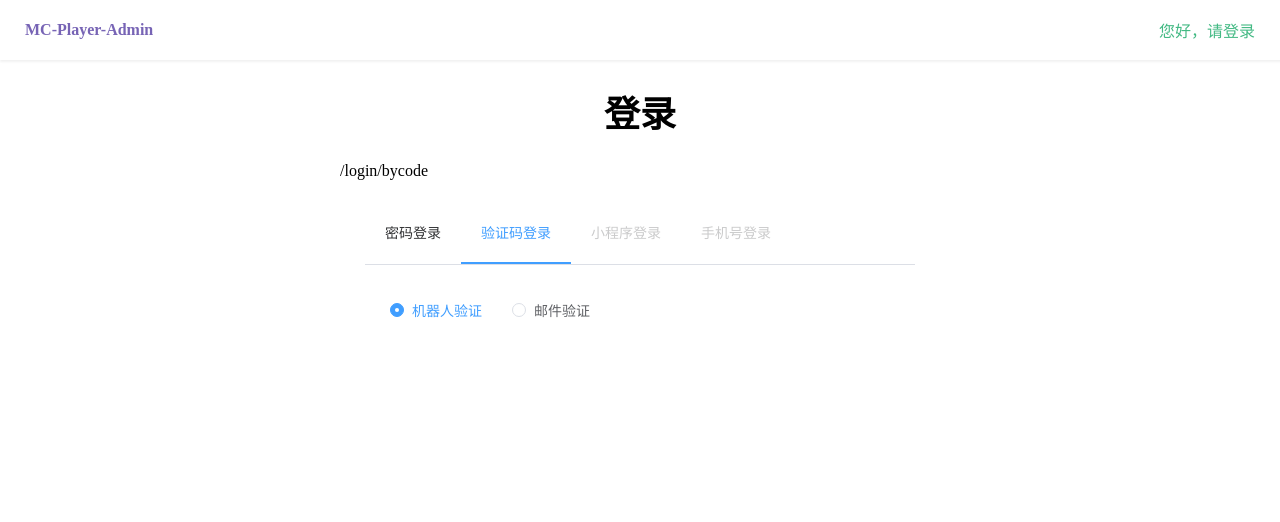
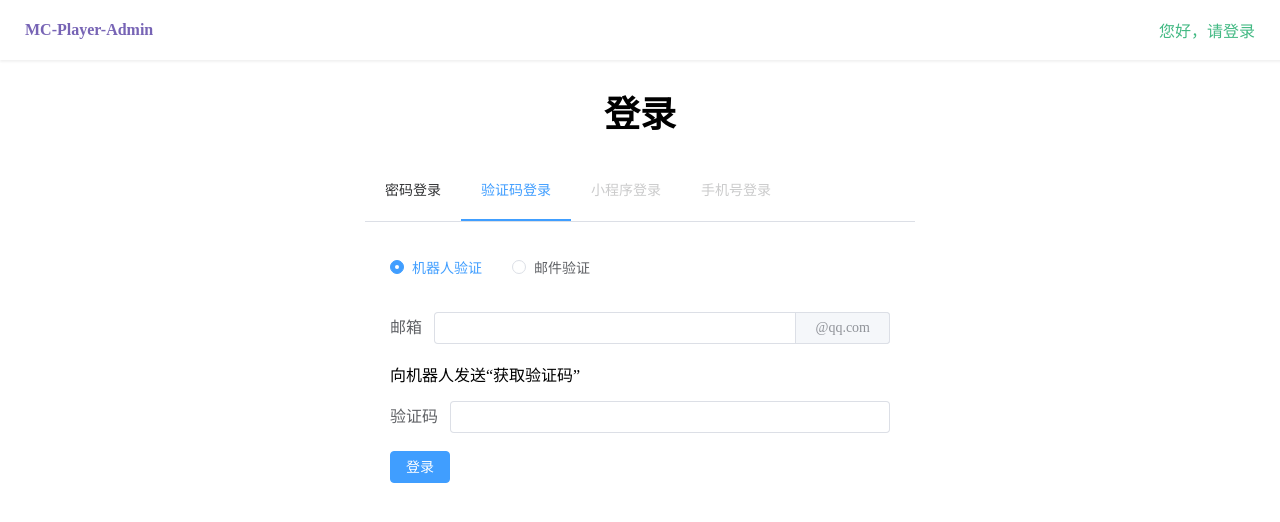
Before and after one commit to mc-player-admin/web, a Vue app: page /login/bycode in a window 1280 px wide. Shown: the top 522 px of the page. Built offline with nearby package versions, Linux system fonts and the light colour scheme.

Commit message:
feat(pages/login): 完善登录界面

```diff
--- a/components.d.ts
+++ b/components.d.ts
@@ -17,7 +17,6 @@ declare module 'vue' {
     ElMenuItem: typeof import('element-plus/es')['ElMenuItem']
     ElRadio: typeof import('element-plus/es')['ElRadio']
     ElRadioGroup: typeof import('element-plus/es')['ElRadioGroup']
-    ElSubMenu: typeof import('element-plus/es')['ElSubMenu']
     ElUpload: typeof import('element-plus/es')['ElUpload']
     Nav: typeof import('./src/components/Nav/Nav.vue')['default']
     RouterLink: typeof import('vue-router')['RouterLink']
--- a/src/pages/Login/Login.vue
+++ b/src/pages/Login/Login.vue
@@ -11,7 +11,6 @@ const getPath = () => {
     <div class="login-title">
       <h1>登录</h1>
     </div>
-    {{ $route.path }}
     <div class="login-mode-selete">
       <el-menu :default-active="getPath()" class="el-menu-demo" mode="horizontal" router>
         <el-menu-item index="bypassword">密码登录</el-menu-item>
--- a/src/pages/Login/LoginMethod/WithCode.vue
+++ b/src/pages/Login/LoginMethod/WithCode.vue
@@ -1,18 +1,53 @@
 <script lang="ts" setup>
 import { ref } from 'vue'
+const logindata = ref({
+  username: '',
+  code: ''
+})
 
 const mode = ref('bot')
 </script>
 
 <template>
   <div class="code">
+    <!-- 选择验证方式 -->
     <div class="mb-2 flex items-center text-sm">
       <el-radio-group v-model="mode" class="ml-4">
         <el-radio label="bot" size="large" aria-checked>机器人验证</el-radio>
         <el-radio label="mail" size="large">邮件验证</el-radio>
       </el-radio-group>
     </div>
-    <!-- 验证方式 -->
+
+    <!-- 机器人验证 -->
+    <div class="bot" v-if="mode == 'bot'">
+      <el-form-item label="邮箱">
+        <el-input v-model="logindata.username">
+          <template #append>@qq.com</template>
+        </el-input>
+      </el-form-item>
+      <div class="bot-send-tips">向机器人发送“获取验证码”</div>
+      <el-form-item label="验证码">
+        <el-input v-model="logindata.code" />
+      </el-form-item>
+      <el-button type="primary">登录</el-button>
+    </div>
+
+    <!-- 邮件验证 -->
+    <div class="mail" v-if="mode == 'mail'">
+      <el-form-item label="邮箱">
+        <el-input v-model="logindata.username">
+          <template #append>@qq.com</template>
+        </el-input>
+      </el-form-item>
+      <el-form-item label="验证码">
+        <el-input v-model="logindata.code">
+          <template #append>
+            <el-button>点击获取验证码</el-button>
+          </template>
+        </el-input>
+      </el-form-item>
+      <el-button type="primary">登录</el-button>
+    </div>
   </div>
 </template>
 
@@ -21,4 +56,15 @@ const mode = ref('bot')
   max-width: 500px;
   margin: auto;
 }
+
+.bot {
+  margin: 25px 0;
+  .bot-send-tips {
+    margin: 15px 0;
+  }
+}
+
+.mail {
+  margin: 25px 0;
+}
 </style>
```
